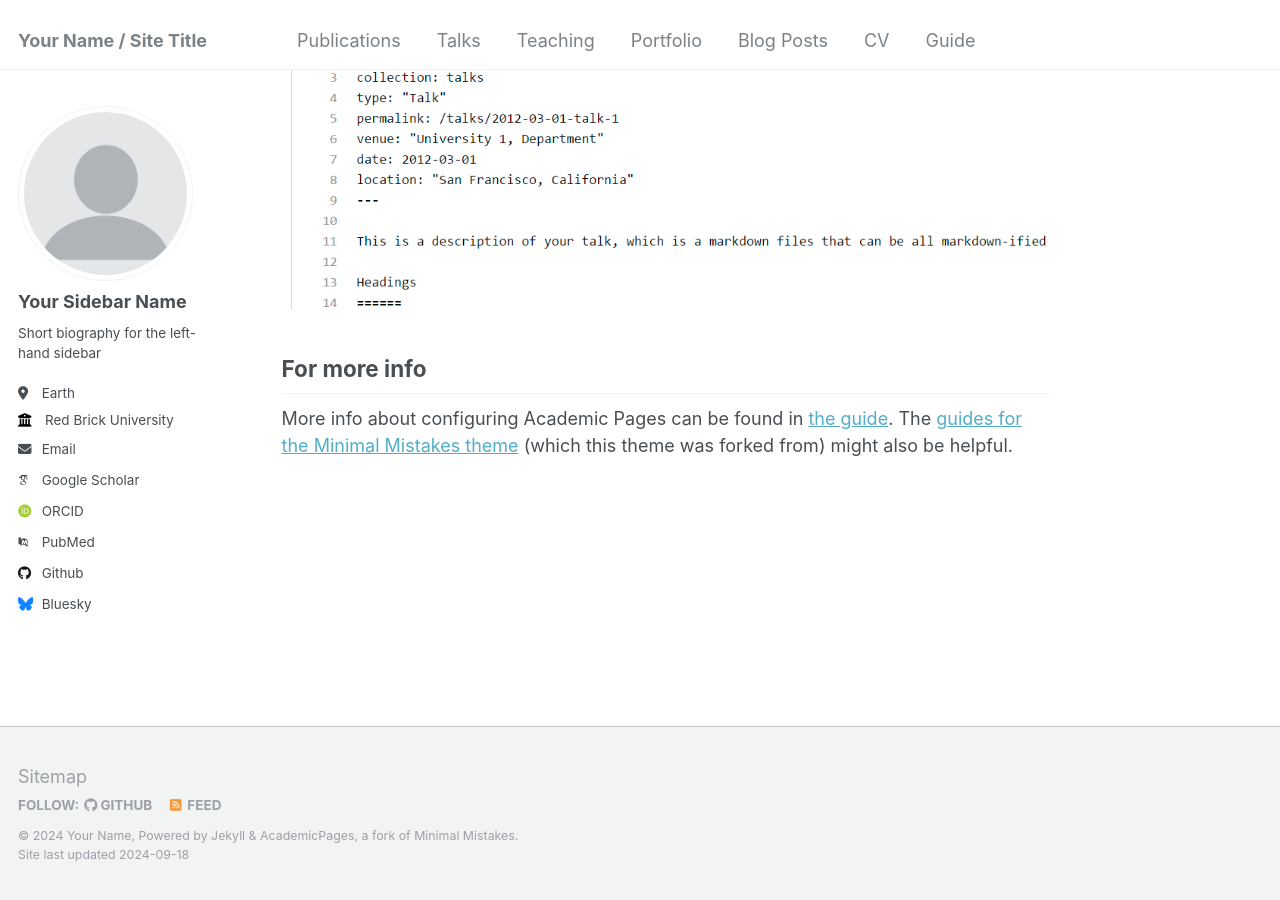
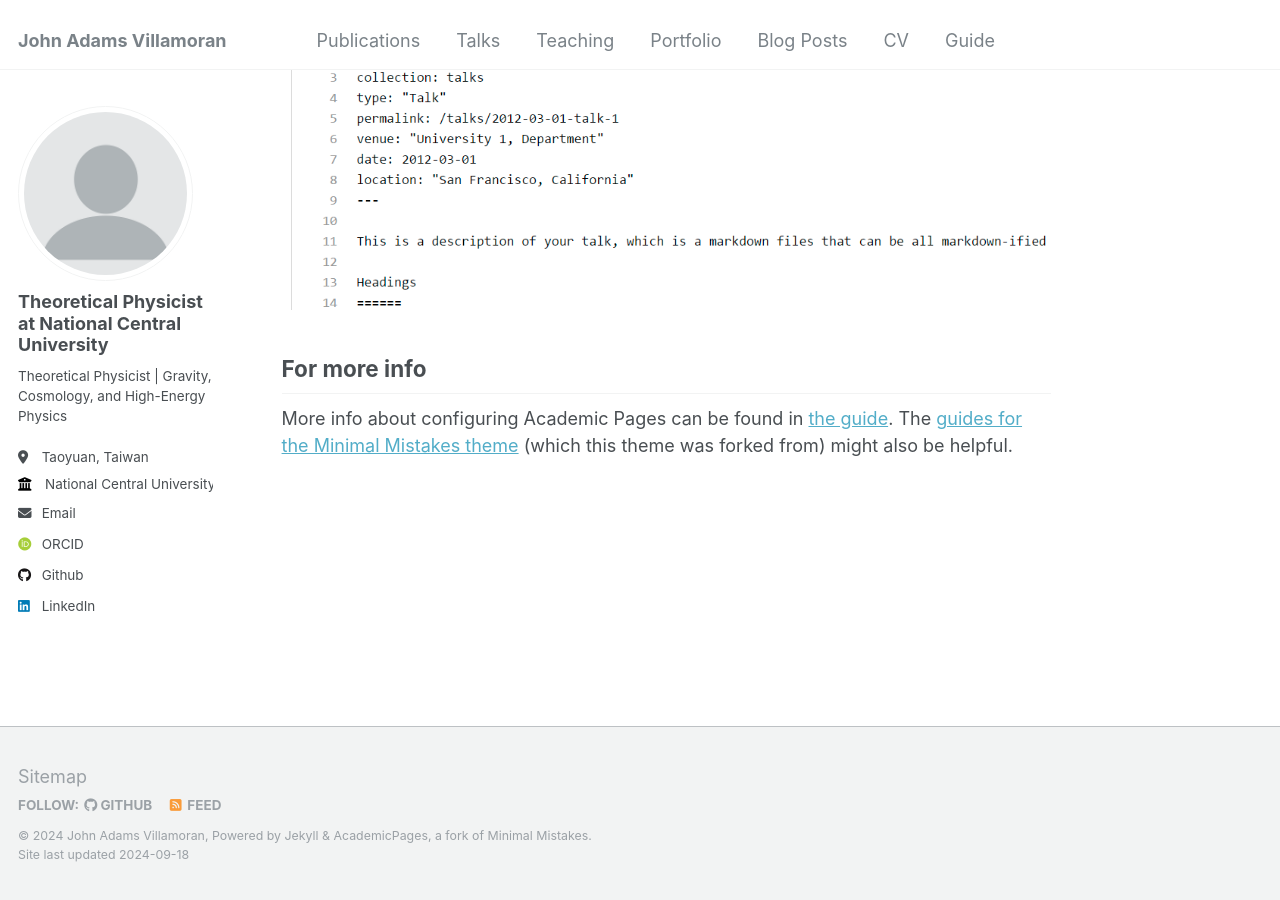
Before and after one commit to arceon09/arceon09.github.io, a Jekyll site: the page built from _pages/about.md, in a window 1280 px wide and 900 px high, scrolled down 2679 px. Built offline with Jekyll 4.4.1, drawn with Linux system fonts in a browser that asks for light colours; some web fonts are replaced.

Commit message:
Updated config file details

```diff
--- a/_config.yml
+++ b/_config.yml
@@ -8,13 +8,13 @@
 
 # Basic Site Settings
 locale                   : "en-US"
-title                    : "Your Name / Site Title"
+title                    : "John Adams Villamoran"
 title_separator          : "-"
-name                     : &name "Your Name"
-description              : &description "personal description"
-url                      : https://academicpages.github.io # the base hostname & protocol for your site e.g. "https://mmistakes.github.io"
+name                     : &name "John Adams Villamoran"
+description              : &description "Theoretical Physicist at National Central University"
+url                      : https://arceon09.github.io # the base hostname & protocol for your site e.g. "https://mmistakes.github.io"
 baseurl                  : "" # the subpath of your site, e.g. "/blog"
-repository               : "academicpages/academicpages.github.io"
+repository               : "arceon09/arceon09.github.io"
 
 # Site Author - The following control what appear as part of the author content on the side bar.
 #               If a field is blank the icon and link will not appear, otherwise it will be shown.
@@ -22,33 +22,33 @@ repository               : "academicpages/academicpages.github.io"
 author:
   # Biographic information
   avatar           : "profile.png"
-  name             : "Your Sidebar Name"
+  name             : "Theoretical Physicist at National Central University"
   pronouns         : # example: "she/her"
-  bio              : "Short biography for the left-hand sidebar"
-  location         : "Earth"
-  employer         : "Red Brick University"
+  bio              : "Theoretical Physicist | Gravity, Cosmology, and High-Energy Physics"
+  location         : "Taoyuan, Taiwan"
+  employer         : "National Central University"
   uri              : # URL
-  email            : "none@example.org"
+  email            : "johnadamsv97@gmail.com"
 
   # Academic websites
   arxiv            : # URL - Update with the correct link to your profile
-  googlescholar    : "https://scholar.google.com/citations?user=PS_CX0AAAAAJ"
+  googlescholar    : # "https://scholar.google.com/citations?user=PS_CX0AAAAAJ"
   impactstory      : # URL
-  orcid            : "http://orcid.org/yourorcidurl"
+  orcid            : "http://orcid.org/0000-0001-9003-8392"
   semantic         : # URL
-  pubmed           : "https://www.ncbi.nlm.nih.gov/pubmed/?term=john+snow"
+  pubmed           : #"https://www.ncbi.nlm.nih.gov/pubmed/?term=john+snow"
   researchgate     : # URL
 
   # Repositories and software development
   bitbucket        : # Username - Update with your username on the site
   codepen          : # Username
   dribbble         : # Username
-  github           : "academicpages"
+  github           : "arceon09"
   kaggle           : # Username
   stackoverflow    : # User number or user number and name (i.e., use "1" or "1/jeff-atwood")
 
   # Social media
-  bluesky          : "bsky.app" # Replace this with you Bluesky username
+  bluesky          : #"bsky.app" # Replace this with you Bluesky username
   facebook         : # Username
   flickr           : # Username
   foursquare       : # Username
@@ -57,7 +57,7 @@ author:
   keybase          : # Username
   instagram        : # Username
   lastfm           : # Username
-  linkedin         : # Username
+  linkedin         : "john-adams-villamoran"
   mastodon         : # URL
   medium           : # URL
   pinterest        : # Username
```
